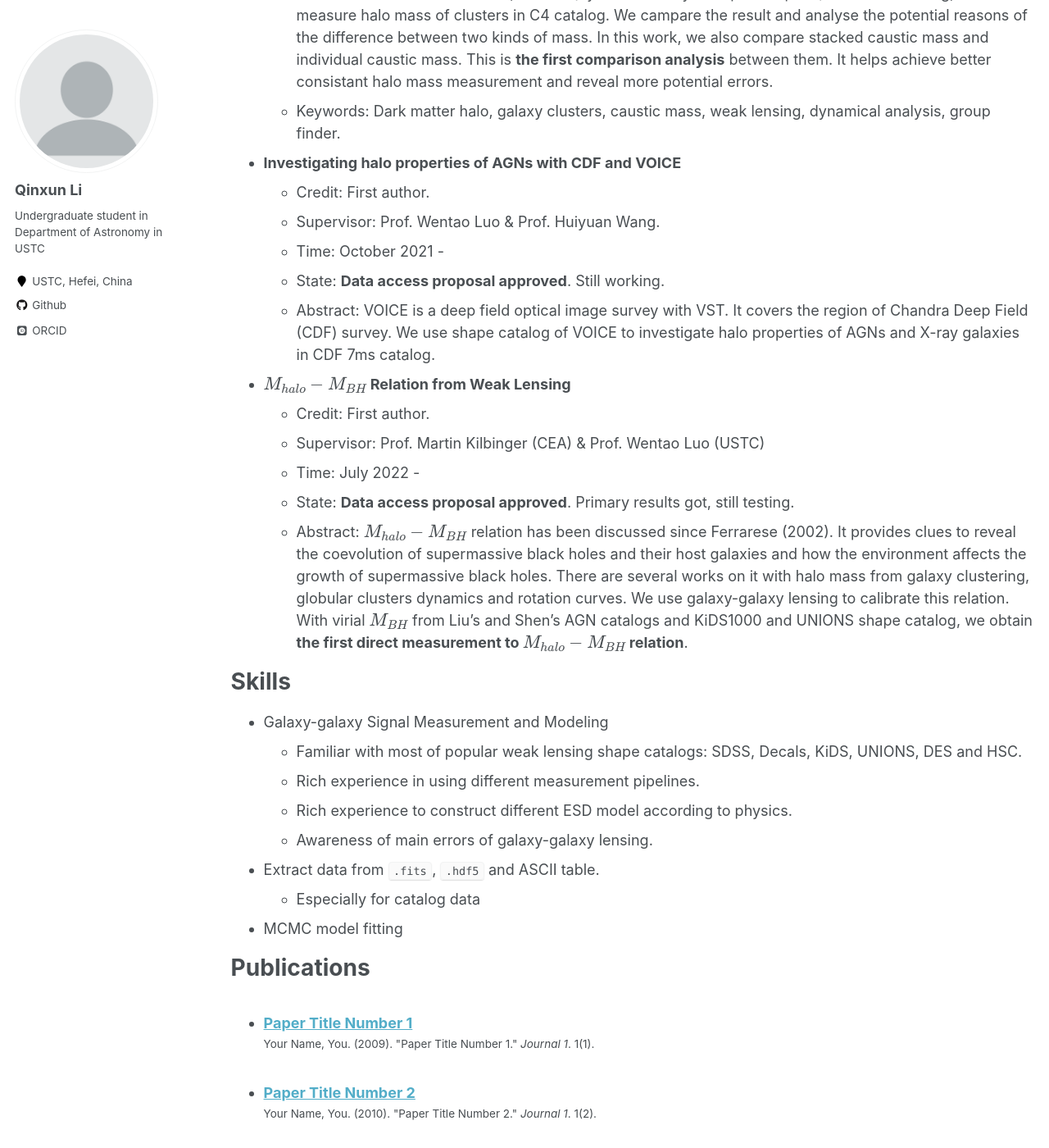
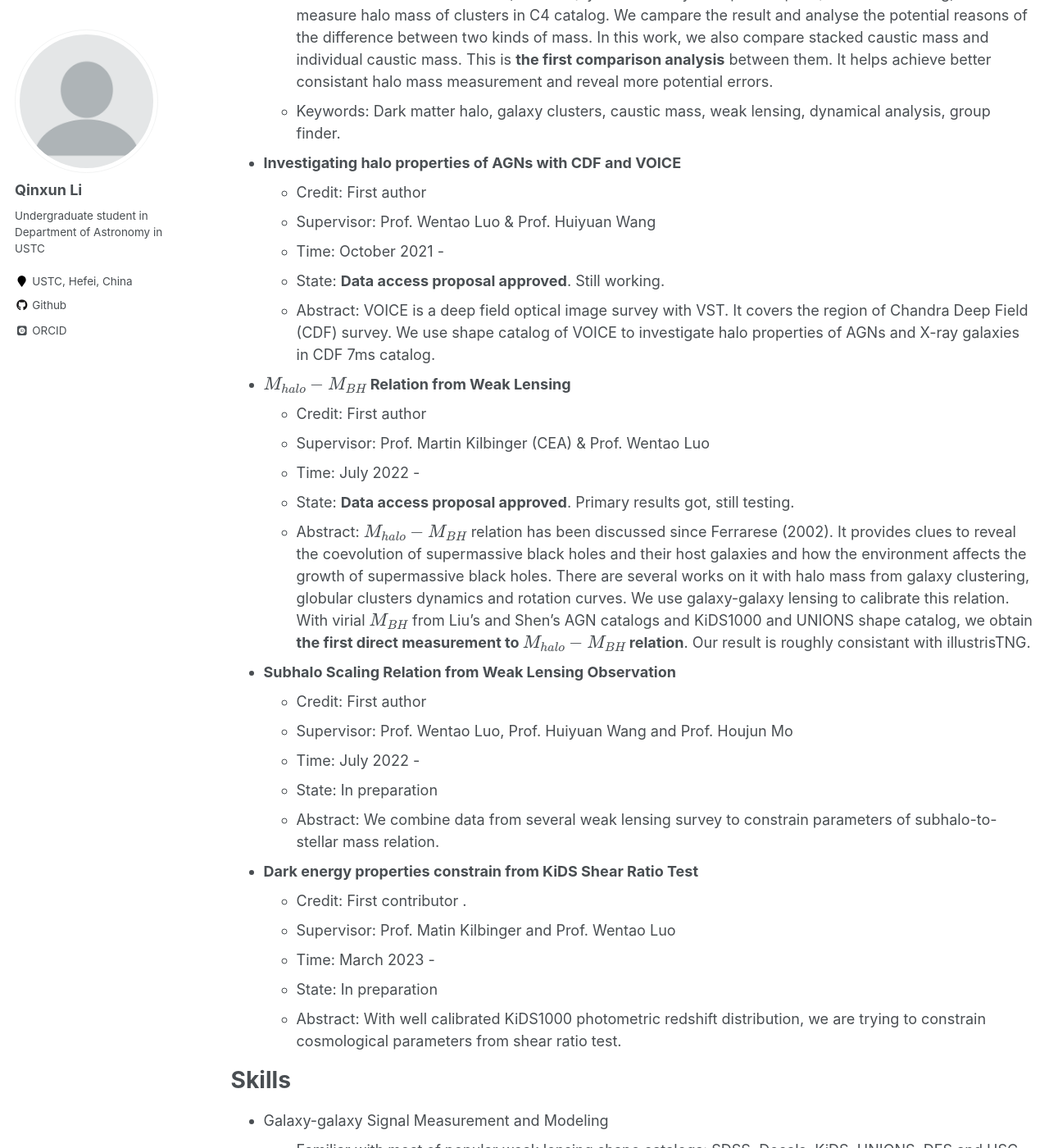
Before and after one commit to qxli2333/qxli2333.github.io, a Jekyll site: the page built from _pages/cv.md, in a window 1280 px wide and 1400 px high, scrolled down 1060 px. Shown: the whole window at 82% size. Built offline with Jekyll 4.4.1, drawn with Linux system fonts in a browser that asks for light colours; some web fonts are replaced; formulas are drawn with MathJax 3; some of the changed text lies outside the part shown.

Commit message:
modified:   _pages/cv.md

```diff
--- a/_pages/cv.md
+++ b/_pages/cv.md
@@ -35,19 +35,32 @@ Research experience
   * Keywords: Dark matter halo, galaxy clusters, caustic mass, weak lensing, dynamical analysis, group finder.
 
 * **Investigating halo properties of AGNs with CDF and VOICE**
-  * Credit: First author.
-  * Supervisor: Prof. Wentao Luo & Prof. Huiyuan Wang.
+  * Credit: First author
+  * Supervisor: Prof. Wentao Luo & Prof. Huiyuan Wang
   * Time: October 2021 -
   * State: **Data access proposal approved**. Still working.
   * Abstract: VOICE is a deep field optical image survey with VST. It covers the region of Chandra Deep Field (CDF) survey. We use shape catalog of VOICE to investigate halo properties of AGNs and X-ray galaxies in CDF 7ms catalog.
 
 * **$M_{halo}-M_{BH}$ Relation from Weak Lensing**
-  * Credit: First author.
-  * Supervisor: Prof. Martin Kilbinger (CEA) & Prof. Wentao Luo (USTC)
+  * Credit: First author
+  * Supervisor: Prof. Martin Kilbinger (CEA) & Prof. Wentao Luo
   * Time: July 2022 -
   * State: **Data access proposal approved**. Primary results got, still testing.
-  * Abstract: $M_{halo}-M_{BH}$ relation has been discussed since Ferrarese (2002). It provides clues to reveal the coevolution of supermassive black holes and their host galaxies and how the environment affects the growth of supermassive black holes. There are several works on it with halo mass from galaxy clustering, globular clusters dynamics and rotation curves. We use galaxy-galaxy lensing to calibrate this relation. With virial $M_{BH}$ from Liu's and Shen's AGN catalogs and KiDS1000 and UNIONS shape catalog, we obtain **the first direct measurement to  $M_{halo}-M_{BH}$ relation**.
+  * Abstract: $M_{halo}-M_{BH}$ relation has been discussed since Ferrarese (2002). It provides clues to reveal the coevolution of supermassive black holes and their host galaxies and how the environment affects the growth of supermassive black holes. There are several works on it with halo mass from galaxy clustering, globular clusters dynamics and rotation curves. We use galaxy-galaxy lensing to calibrate this relation. With virial $M_{BH}$ from Liu's and Shen's AGN catalogs and KiDS1000 and UNIONS shape catalog, we obtain **the first direct measurement to $M_{halo}-M_{BH}$ relation**. Our result is roughly consistant with illustrisTNG.
 
+* **Subhalo Scaling Relation from Weak Lensing Observation**
+  * Credit: First author
+  * Supervisor: Prof. Wentao Luo, Prof. Huiyuan Wang and Prof. Houjun Mo
+  * Time: July 2022 -
+  * State: In preparation
+  * Abstract: We combine data from several weak lensing survey to constrain parameters of subhalo-to-stellar mass relation.
+
+* **Dark energy properties constrain from KiDS Shear Ratio Test**
+  * Credit: First contributor .
+  * Supervisor: Prof. Matin Kilbinger and Prof. Wentao Luo
+  * Time: March 2023 -
+  * State: In preparation
+  * Abstract: With well calibrated KiDS1000 photometric redshift distribution, we are trying to constrain cosmological parameters from shear ratio test.
 
 Skills
 ======
```
Also changed, not shown: other parts of _pages/cv.md (+2 -2 lines).
